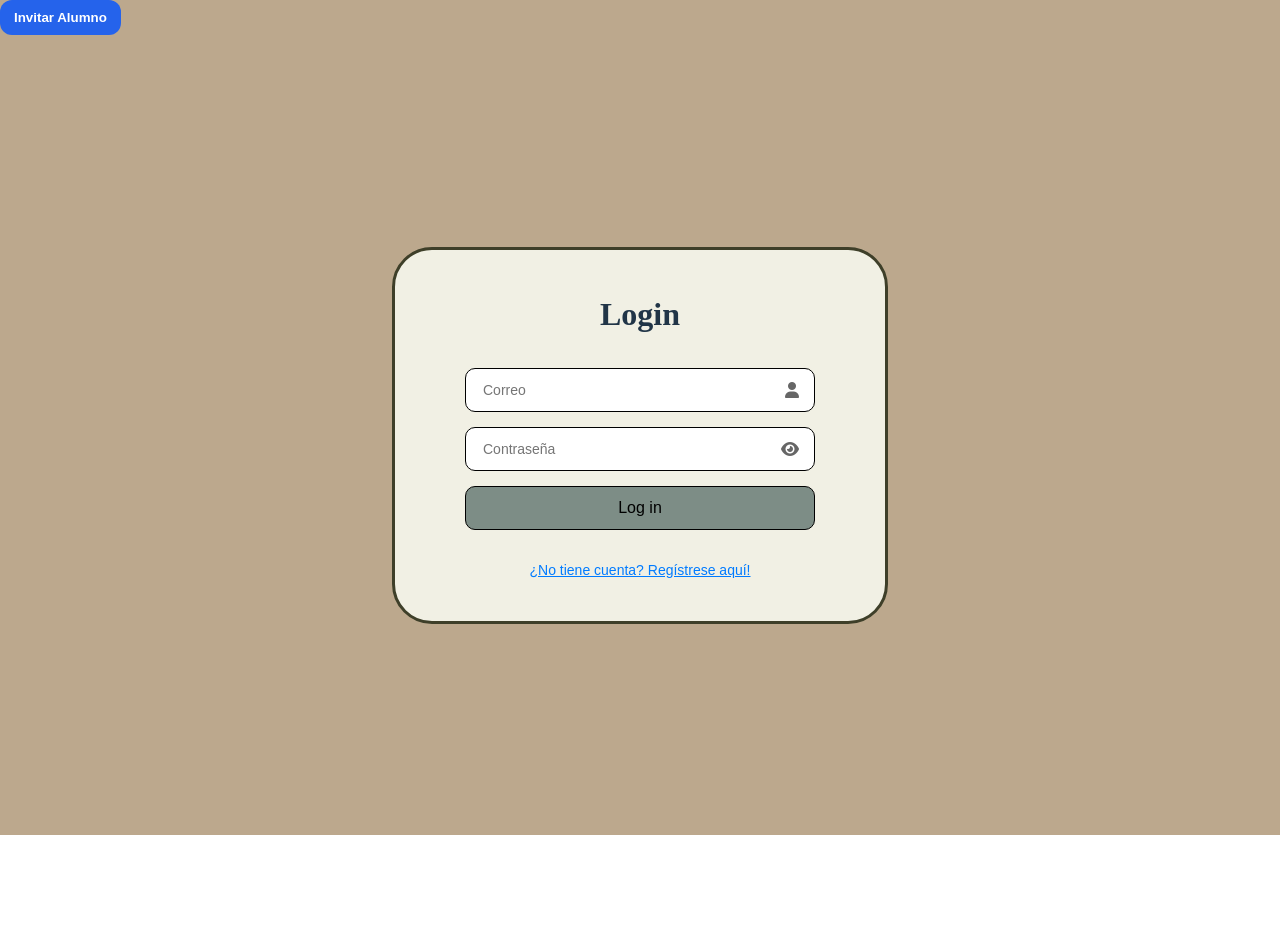
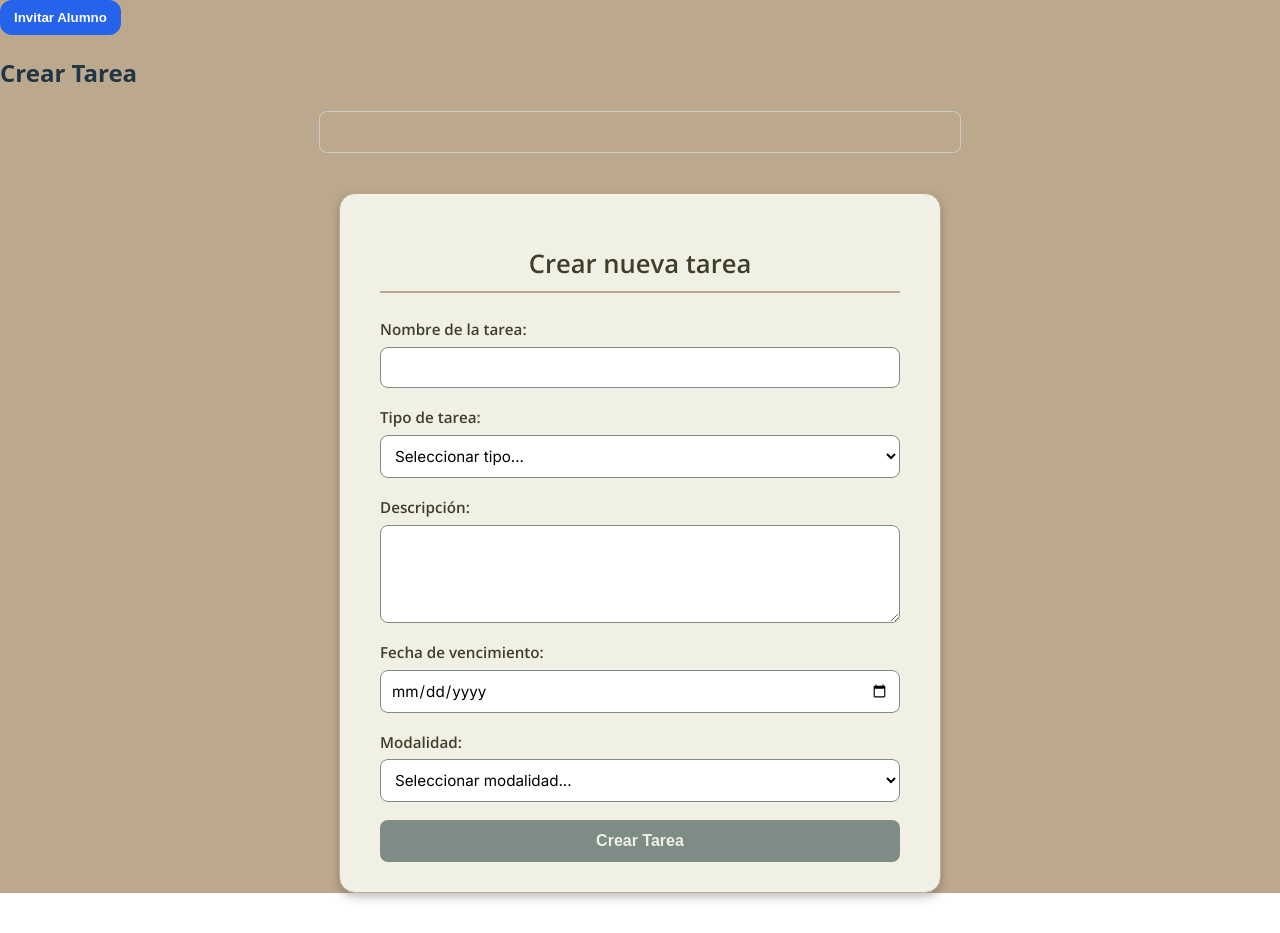
Before and after one commit to VicuzS/CalidadLocal, a React (Vite) app in the folder Frontend/: page /crearTarea in a window 1280 px wide. Before the commit this address led to /login. Before the commit the page ends 835 px from the top, so only its background shows below. Built offline with nearby package versions, Linux system fonts and the light colour scheme.

Commit message:
Front de la crear tarea

```diff
--- /dev/null
+++ b/Frontend/src/componentes/FormularioTarea.jsx
@@ -0,0 +1,124 @@
+import React, { useState } from "react";
+import { useNavigate } from "react-router-dom";
+import "../styles/FormularioTarea.css";
+
+export default function FormularioTarea() {
+  const [nombre, setNombre] = useState("");
+  const [tipo, setTipo] = useState("");
+  const [descripcion, setDescripcion] = useState("");
+  const [fecha, setFecha] = useState("");
+  const [modalidad, setModalidad] = useState("");
+  const [error, setError] = useState("");
+  const navigate = useNavigate();
+
+  const manejarEnvio = (e) => {
+    e.preventDefault();
+    // validación simple
+    if (
+      !nombre.trim() ||
+      !tipo.trim() ||
+      !descripcion.trim() ||
+      !fecha.trim() ||
+      !modalidad.trim()
+    ) {
+      setError("Por favor completa todos los campos.");
+      return;
+    }
+
+    // aquí iría la llamada al backend si aplica
+    console.log({
+      nombre,
+      tipo,
+      descripcion,
+      fecha,
+      modalidad,
+    });
+
+    // navegar a TareasIndividuales solo si la validación pasó
+    navigate("/tareasIndividuales");
+  };
+
+  return (
+    <form className="formulario-tarea" onSubmit={manejarEnvio}>
+      <h2>Crear nueva tarea</h2>
+
+      {error && <div style={{ color: "red", marginBottom: "8px" }}>{error}</div>}
+
+      <div className="campo">
+        <label>Nombre de la tarea:</label>
+        <input
+          type="text"
+          value={nombre}
+          onChange={(e) => {
+            setNombre(e.target.value);
+            setError("");
+          }}
+          required
+        />
+      </div>
+
+      <div className="campo">
+        <label>Tipo de tarea:</label>
+        <select
+          value={tipo}
+          onChange={(e) => {
+            setTipo(e.target.value);
+            setError("");
+          }}
+          required
+        >
+          <option value="">Seleccionar tipo...</option>
+          <option value="Investigación">Investigación</option>
+          <option value="Programación">Programación</option>
+          <option value="Diseño">Diseño</option>
+          <option value="Presentación">Presentación</option>
+          <option value="Análisis">Análisis</option>
+        </select>
+      </div>
+
+      <div className="campo">
+        <label>Descripción:</label>
+        <textarea
+          value={descripcion}
+          onChange={(e) => {
+            setDescripcion(e.target.value);
+            setError("");
+          }}
+          rows="4"
+          required
+        />
+      </div>
+
+      <div className="campo">
+        <label>Fecha de vencimiento:</label>
+        <input
+          type="date"
+          value={fecha}
+          onChange={(e) => {
+            setFecha(e.target.value);
+            setError("");
+          }}
+          required
+        />
+      </div>
+
+      <div className="campo">
+        <label>Modalidad:</label>
+        <select
+          value={modalidad}
+          onChange={(e) => {
+            setModalidad(e.target.value);
+            setError("");
+          }}
+          required
+        >
+          <option value="">Seleccionar modalidad...</option>
+          <option value="Individual">Individual</option>
+          <option value="Grupal">Grupal</option>
+        </select>
+      </div>
+
+      <button type="submit" className="boton-crear">Crear Tarea</button>
+    </form>
+  );
+}
--- a/Frontend/src/componentes/TareasIndividuales.jsx
+++ b/Frontend/src/componentes/TareasIndividuales.jsx
@@ -1,23 +1,30 @@
+import React from "react";
+import { useNavigate } from "react-router-dom";
 import "../styles/TareasIndividuales.css";
 
-function TareasIndividuales() {
+export default function TareasIndividuales() {
+  const navigate = useNavigate();
+
+  const handleCrearTarea = () => {
+    navigate("/CrearTareaPage");
+  };
+
   return (
     <div className="tareas-container">
-      {/* Botón Crear tarea */}
       <div className="header">
-        <button className="crear-tarea-btn">Crear tarea</button>
+        <button className="btn btn-primary" onClick={handleCrearTarea}>
+          Crear Tarea
+          </button>
       </div>
 
-      {/* Tabla de estudiantes */}
       <table className="tabla-tareas">
         <thead>
           <tr>
-            <th>Promedio</th>
+            <th className="col-nota">Nota</th>
             <th>Nombre</th>
           </tr>
         </thead>
         <tbody>
-          {/* Por ahora vacío, luego se llenará dinámicamente */}
           <tr>
             <td colSpan="2" className="vacio">
               No hay estudiantes todavía
@@ -28,5 +35,3 @@ function TareasIndividuales() {
     </div>
   );
 }
-
-export default TareasIndividuales;
--- a/Frontend/src/paginas/AppRouter.jsx
+++ b/Frontend/src/paginas/AppRouter.jsx
@@ -5,6 +5,8 @@ import Dashboard from "../paginas/SeccionesPage";
 import ProtectedRoute from "../context/ProtectedRoute";
 import { useAuth } from "../context/AuthContext";
 import InvitacionButton from "../componentes/InvitacionButton";
+import TareasIndividuales from "../paginas/TareasIndividuales";
+import CrearTareaPage from "../paginas/CrearTareaPage";
 
 //Le puso el invitacionButton para probar nada más :vs
 function AppRouter() {
@@ -19,11 +21,31 @@ function AppRouter() {
         <Route
           path="/seccionesPage"
           element={
-            <ProtectedRoute>
+            //<ProtectedRoute>
               <Dashboard />
-            </ProtectedRoute>
+            //</ProtectedRoute>
           }
         />
+
+        <Route
+          path="/tareasIndividuales"
+          element={
+            //<ProtectedRoute>
+              <TareasIndividuales />
+            //</ProtectedRoute>
+          }
+        />
+
+        <Route
+          path="/CrearTareaPage"
+          element={
+            //<ProtectedRoute>
+              <CrearTareaPage />
+            //</ProtectedRoute>
+          }
+        />
+
+        <Route path="/crearTarea" element={<CrearTareaPage />} />
 
         <Route path="*" element={<Navigate to="/login" replace />} />
       </Routes>
--- /dev/null
+++ b/Frontend/src/paginas/CrearTareaPage.jsx
@@ -0,0 +1,19 @@
+import React from "react";
+import { useNavigate } from "react-router-dom";
+import FormularioTarea from "../componentes/FormularioTarea";
+
+export default function CrearTareaPage() {
+  const navigate = useNavigate();
+
+  const handleSuccess = () => {
+    navigate("/tareasIndividuales");
+  };
+
+  return (
+    <div className="crear-tarea-page">
+      <h2>Crear Tarea</h2>
+      <div style={{ padding: "20px", border: "1px solid #ccc", borderRadius: "8px", maxWidth: "600px", margin: "0 auto" }} />
+      <FormularioTarea onSuccess={handleSuccess} />
+    </div>
+  );
+}
--- /dev/null
+++ b/Frontend/src/paginas/TareasIndividuales.jsx
@@ -0,0 +1,11 @@
+import React from "react";
+import TareasIndividuales from "../componentes/TareasIndividuales";
+
+export default function TareasIndividualesPage() {
+  return (
+    <div>
+      <h2>Tareas Individuales</h2>
+      <TareasIndividuales />
+    </div>
+  );
+}
--- /dev/null
+++ b/Frontend/src/styles/FormularioTarea.css
@@ -0,0 +1,112 @@
+.formulario-tarea {
+  width: 520px;
+  margin: 40px auto;
+  background-color: var(--color-neutral);
+  border: 1px solid var(--color-accent);
+  border-radius: 16px;
+  padding: 30px 40px;
+  box-shadow: 0 4px 10px var(--color-shadow);
+  font-family: "Open Sans", "Inter", sans-serif;
+  color: var(--color-secondary);
+  transition: box-shadow 0.3s ease, transform 0.3s ease;
+}
+
+.formulario-tarea:hover {
+  box-shadow: 0 6px 14px var(--color-shadow);
+  transform: translateY(-2px);
+}
+
+.formulario-tarea h2 {
+  text-align: center;
+  margin-bottom: 25px;
+  font-size: 1.6rem;
+  font-weight: 600;
+  color: var(--color-secondary);
+  border-bottom: 2px solid var(--color-accent);
+  padding-bottom: 8px;
+}
+
+input,
+select,
+textarea {
+  padding: 8px;
+  border: 1px solid var(--color-primary);
+  border-radius: 8px;
+  font-size: 1rem;
+  background-color: white;   /* fondo blanco */
+  color: black;              /* texto negro */
+}
+
+/* Color del texto del placeholder */
+input::placeholder,
+textarea::placeholder {
+  color: #666;
+}
+
+/* Selects con texto negro también */
+select {
+  color: black;
+  background-color: white;
+}
+
+.campo {
+  margin-bottom: 18px;
+  display: flex;
+  flex-direction: column;
+}
+
+.campo label {
+  font-weight: 600;
+  margin-bottom: 6px;
+  font-size: 0.95rem;
+  color: var(--color-secondary);
+}
+
+.campo input,
+.campo select,
+.campo textarea {
+  padding: 10px;
+  border: 1px solid var(--color-primary);
+  border-radius: 8px;
+  font-size: 0.95rem;
+  font-family: "Inter", sans-serif;
+  background-color: #fff;
+  transition: border-color 0.2s ease, box-shadow 0.2s ease;
+}
+
+.campo input:focus,
+.campo select:focus,
+.campo textarea:focus {
+  outline: none;
+  border-color: var(--color-accent);
+  box-shadow: 0 0 4px var(--color-accent);
+}
+
+.boton-crear {
+  width: 100%;
+  background-color: var(--color-primary);
+  color: var(--color-neutral);
+  border: none;
+  padding: 12px;
+  border-radius: 8px;
+  font-size: 1rem;
+  font-weight: 600;
+  cursor: pointer;
+  transition: background-color 0.3s ease, transform 0.2s ease;
+}
+
+.boton-crear:hover {
+  background-color: var(--color-secondary);
+  transform: scale(1.03);
+}
+
+.boton-crear:active {
+  transform: scale(0.98);
+}
+
+@media (max-width: 600px) {
+  .formulario-tarea {
+    width: 90%;
+    padding: 20px;
+  }
+}
--- a/Frontend/src/styles/TareasIndividuales.css
+++ b/Frontend/src/styles/TareasIndividuales.css
@@ -1,11 +1,9 @@
 .tareas-container {
+  background: var(--color-neutral);
+  padding: 20px;
+  border-radius: 12px;
+  box-shadow: 0 2px 6px var(--color-shadow);
   margin: 20px;
-  padding: 20px;
-  border: 1px solid var(--color-shadow);
-  border-radius: 12px;
-  background: var(--color-neutral);
-  box-shadow: 0 4px 8px var(--color-shadow);
-  font-family: 'Inter', 'Open Sans', 'Roboto', sans-serif;
 }
 
 .header {
@@ -14,52 +12,38 @@
   margin-bottom: 15px;
 }
 
-.crear-tarea-btn {
-  padding: 10px 18px;
-  background-color: var(--color-primary);
-  color: white;
-  border: none;
-  border-radius: 6px;
-  font-weight: 600;
-  cursor: pointer;
-  transition: background 0.3s ease;
-}
-
-.crear-tarea-btn:hover {
-  background-color: var(--color-secondary);
-}
-
 .tabla-tareas {
   width: 100%;
   border-collapse: collapse;
-  border-radius: 8px;
-  overflow: hidden;
+  background: white;
+  table-layout: fixed; /* 👈 asegura que el ancho sea uniforme */
 }
 
 .tabla-tareas th,
 .tabla-tareas td {
-  border: 1px solid var(--color-shadow);
-  padding: 12px;
+  border: 1px solid var(--color-primary);
+  padding: 10px;
+  text-align: left;
+}
+
+/* columnas fijas */
+.tabla-tareas th:nth-child(1),
+.tabla-tareas td:nth-child(1) {
+  width: 100px;   /* 👈 ancho fijo para la columna Nota */
   text-align: center;
 }
 
-.tabla-tareas th {
-  background-color: var(--color-accent);
-  color: var(--color-secondary);
-  font-weight: 700;
+.tabla-tareas th:nth-child(2),
+.tabla-tareas td:nth-child(2) {
+  width: calc(100% - 100px); /* 👈 el resto del espacio para Nombre */
 }
 
-.tabla-tareas tr:nth-child(even) {
-  background-color: #fff;
-}
-
-.tabla-tareas tr:nth-child(odd) {
-  background-color: var(--color-neutral);
+.tabla-tareas th {
+  background: var(--color-accent);
+  color: var(--color-secondary);
 }
 
 .vacio {
   text-align: center;
-  color: var(--color-secondary);
-  font-style: italic;
-  padding: 20px;
+  color: #888;
 }
```
